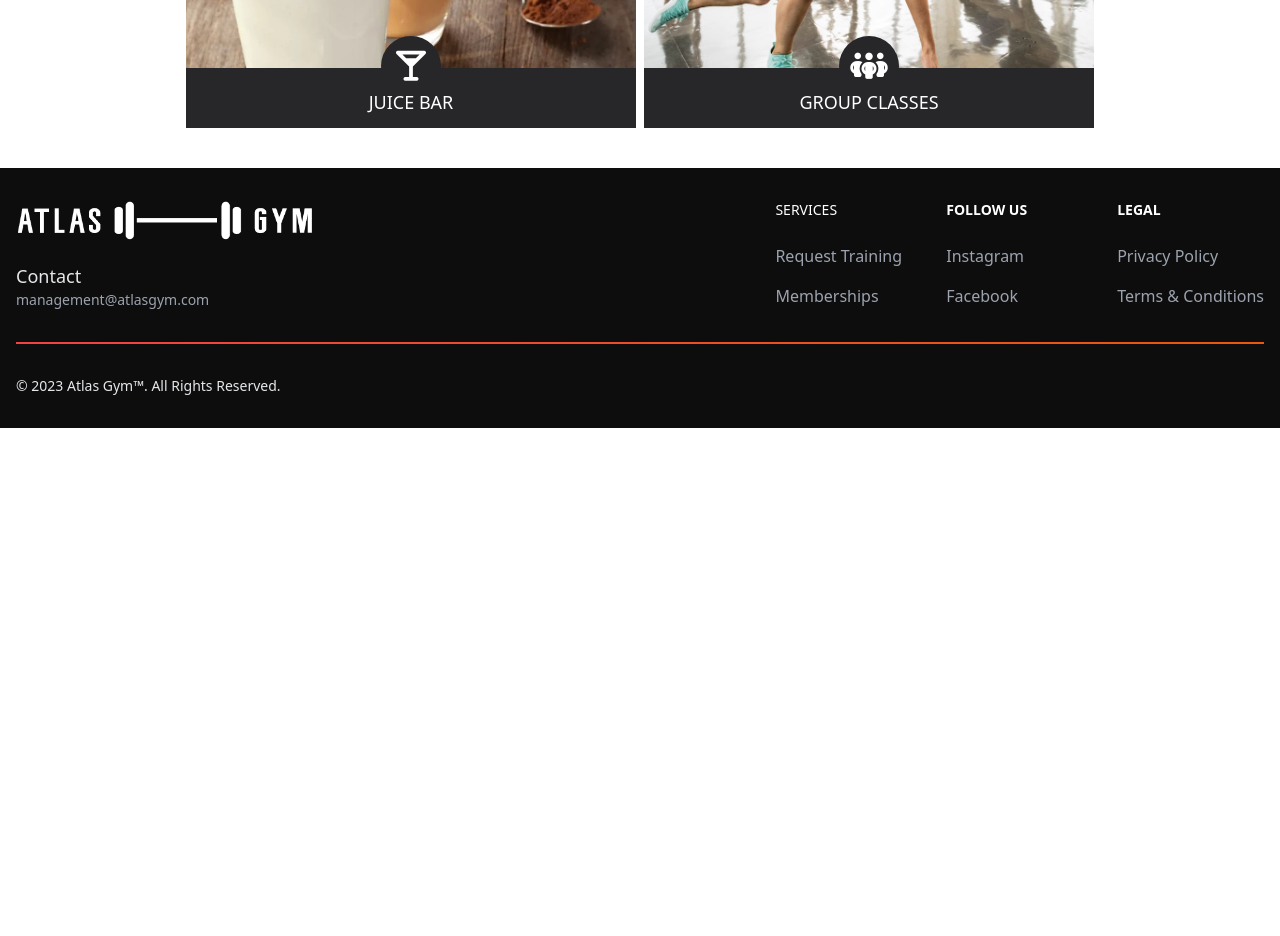
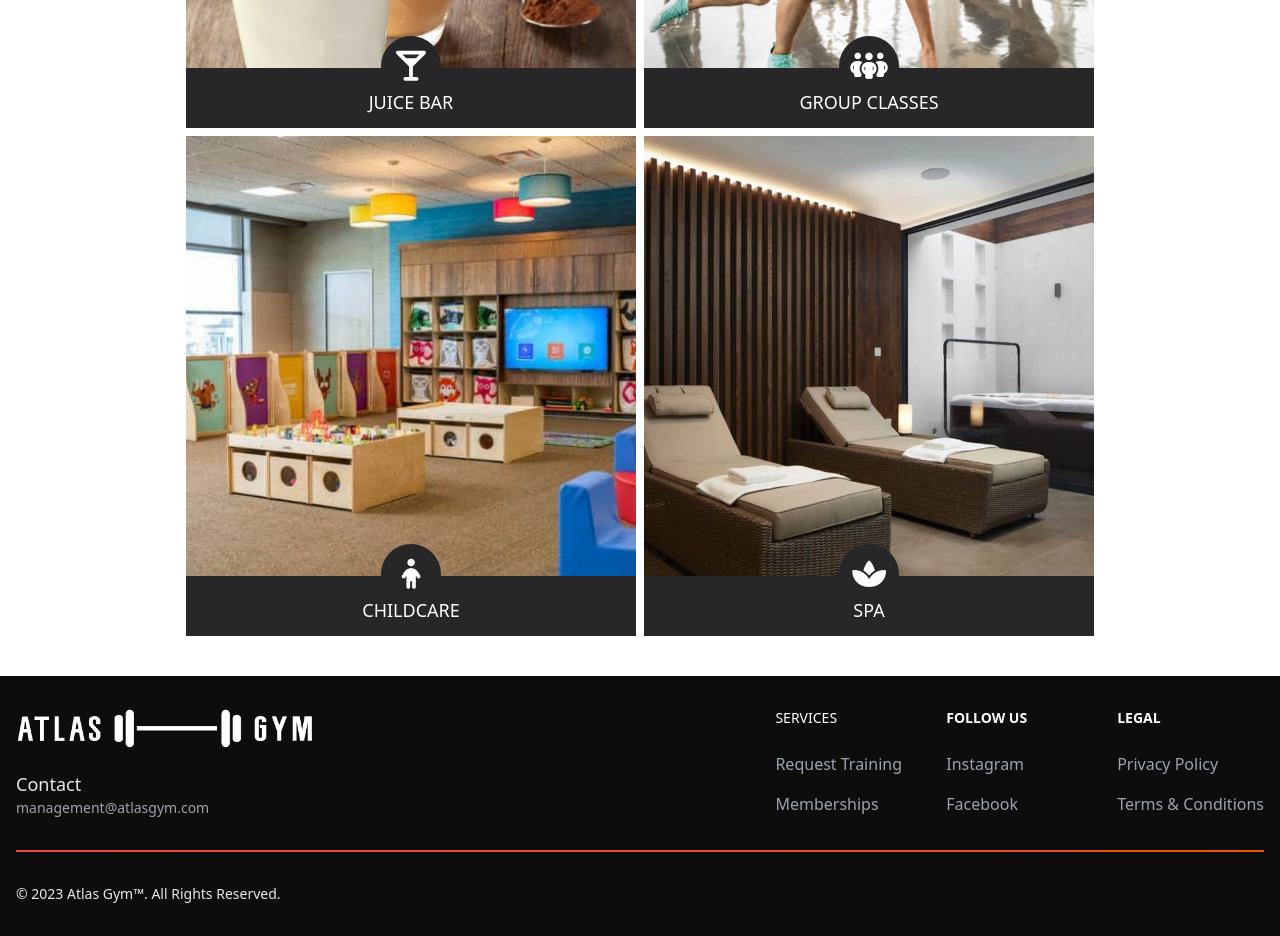
Before and after one commit to jll38/gym-site, a Next.js app: page /services in a window 1280 px wide. Shown: the part 1320-2256 px from the top of the page. Before the commit the page ends 1748 px from the top, so only its background shows below. Built offline with nearby package versions, Linux system fonts and the light colour scheme.

Commit message:
services

```diff
--- a/src/pages/services.js
+++ b/src/pages/services.js
@@ -50,6 +50,9 @@ export default function Services() {
             <SlideColorBox idNum={2} title={"Sauna"} sub={"Post-workout relaxation"} icon={"temperature-three-quarters"} img="/images/sauna.webp"/>
             <SlideColorBox idNum={3} title={"Juice Bar"} sub={"Come for a refreshing pre-workout drink or protein smoothie"} icon={"martini-glass"} img="/images/protein.webp"/>
             <SlideColorBox idNum={4} title={"Group Classes"} sub={"Make some friends and get a killer workout in"} icon={"people-group"} img="/images/group.jpeg"/>
+            <SlideColorBox idNum={5} title={"Childcare"} sub={"Don't let life slow you down from your fitness goals"} icon={"child"} img="/images/daycare.jpeg"/>
+            <SlideColorBox idNum={6} title={"Spa"} sub={"Post-workout relaxation"} icon={"spa"} img="/images/spa.jpeg"/>
+
 
           </div>
         </div>
```
Also changed, not shown: public/images/daycare.jpeg (added), public/images/spa.jpeg (added).
